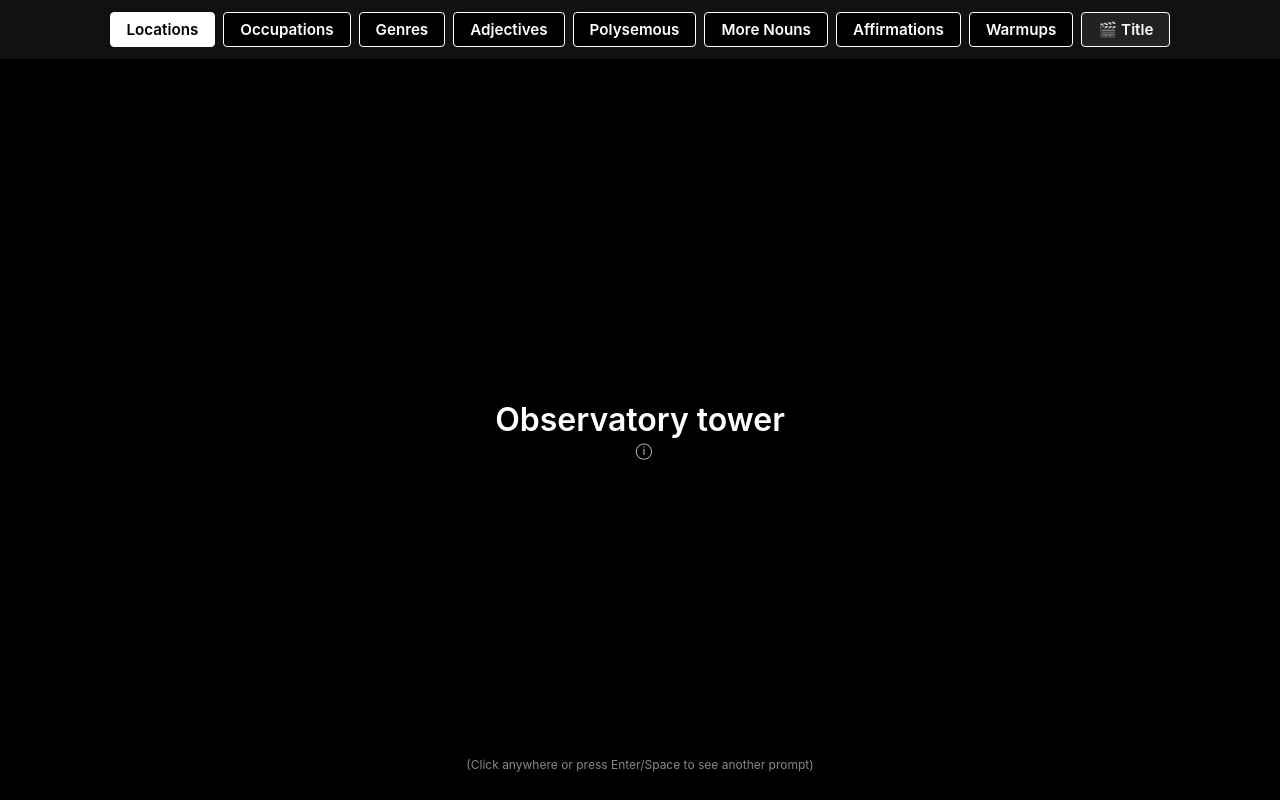
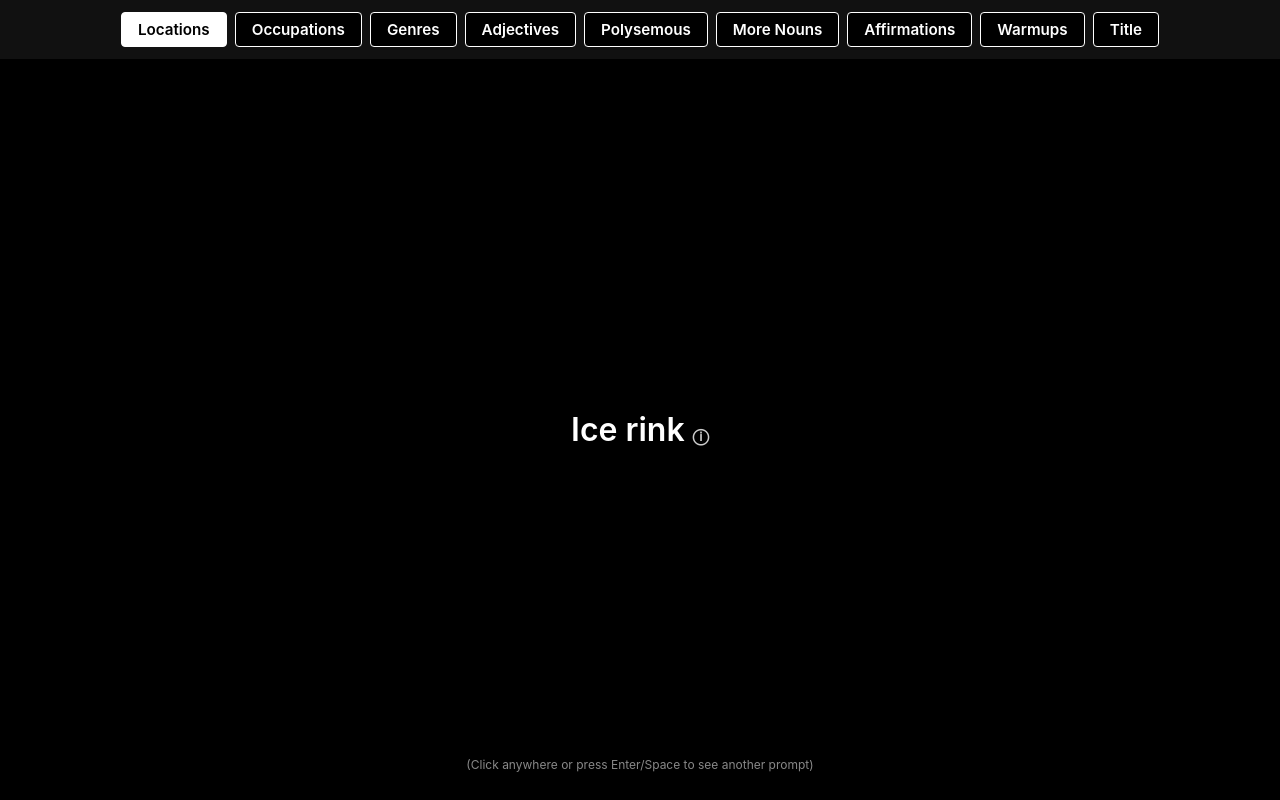
Before and after one commit to improv-tools/initiate, a React (Create React App) app: page / in a window 1280 px wide. Built offline with nearby package versions, Linux system fonts and the light colour scheme.

Commit message:
Fix for title button not behaving like other categories.

```diff
--- a/src/App.jsx
+++ b/src/App.jsx
@@ -1,23 +1,40 @@
 import React, { useState, useEffect, useRef } from "react";
 import LISTS from "./lists";
 
-const LIST_KEYS = Object.keys(LISTS);
+const TITLE_KEY = "__TITLE__";
+const LIST_KEYS = [...Object.keys(LISTS), TITLE_KEY];
 
 const TITLE_PATTERNS = [
+  // Single noun
   ({ noun }) => `The ${noun}`,
+
+  // Adjective + noun
+  ({ adj, noun }) => `The ${adj} ${noun}`,
+
+  // Two nouns
   ({ noun1, noun2 }) => `The ${noun1} of the ${noun2}`,
-  ({ adj, noun }) => `The ${adj} ${noun}`,
+
+  // Adjective + noun of noun
   ({ adj, noun1, noun2 }) => `The ${adj} ${noun1} of the ${noun2}`,
+
+  // Noun of adjective noun
   ({ noun1, adj, noun2 }) => `The ${noun1} of the ${adj} ${noun2}`,
+
+  // Adjective noun in/of location
   ({ adj, noun, location }) => `The ${adj} ${noun} in the ${location}`,
   ({ adj, noun, location }) => `The ${adj} ${noun} of ${location}`,
-  ({ adj, noun, genre }) => `A ${genre} of the ${adj} ${noun}`,
+
+  // Two adjectives
   ({ adj1, adj2, noun }) => `The ${adj1} and ${adj2} ${noun}`,
   ({ adj1, adj2, noun1, noun2 }) => `The ${adj1} ${noun1} of the ${adj2} ${noun2}`,
   ({ adj1, adj2, noun, location }) => `The ${adj1} and ${adj2} ${noun} of ${location}`,
+
+  // Genre or location focused
+  ({ genre, location }) => `A ${genre} in ${location}`,
   ({ noun, location }) => `The ${noun} in the ${location}`,
   ({ noun, location }) => `The ${noun} of ${location}`,
-  ({ genre, location }) => `A ${genre} in ${location}`,
+
+  // Plural pairings
   ({ noun1, noun2 }) => `${noun1}s and ${noun2}s`,
   ({ adj, noun1, noun2 }) => `The ${adj} ${noun1}s and ${noun2}s`,
   ({ adj, noun1, noun2 }) => `${noun1}s and the ${adj} ${noun2}`,
@@ -32,30 +49,29 @@ function generateStoryTitle() {
   const locationList = LISTS["Locations"] || [];
   const genreList = LISTS["Genres"] || [];
 
-  const rand = (list) =>
-    list[Math.floor(Math.random() * list.length)]?.text || "";
+  const adj = adjectiveList.length > 0 ? randomText(adjectiveList) : "";
+  const adj1 = adjectiveList.length > 0 ? randomText(adjectiveList) : "";
+  const adj2 = adjectiveList.length > 0 ? randomText(adjectiveList) : "";
 
-  const context = {
-    adj: rand(adjectiveList),
-    adj1: rand(adjectiveList),
-    adj2: rand(adjectiveList),
-    noun: rand(nounList),
-    noun1: rand(nounList),
-    noun2: rand(nounList),
-    location: rand(locationList),
-    genre: rand(genreList),
-  };
+  const noun = nounList.length > 0 ? randomText(nounList) : "";
+  const noun1 = nounList.length > 0 ? randomText(nounList) : "";
+  const noun2 = nounList.length > 0 ? randomText(nounList) : "";
 
-  const pattern =
-    TITLE_PATTERNS[Math.floor(Math.random() * TITLE_PATTERNS.length)];
-  return pattern(context);
+  const location = locationList.length > 0 ? randomText(locationList) : "";
+  const genre = genreList.length > 0 ? randomText(genreList) : "";
+
+  const pattern = TITLE_PATTERNS[Math.floor(Math.random() * TITLE_PATTERNS.length)];
+  return { text: pattern({ adj, adj1, adj2, noun, noun1, noun2, location, genre }) };
+}
+
+function randomText(list) {
+  return list[Math.floor(Math.random() * list.length)].text;
 }
 
 export default function App() {
   const [activeKey, setActiveKey] = useState(LIST_KEYS[0]);
   const [currentPrompt, setCurrentPrompt] = useState(null);
   const [showDefinition, setShowDefinition] = useState(false);
-  const [isTitle, setIsTitle] = useState(false);
 
   const containerRef = useRef(null);
 
@@ -64,43 +80,40 @@ export default function App() {
   }, []);
 
   const getRandomPrompt = () => {
+    if (activeKey === TITLE_KEY) {
+      return generateStoryTitle();
+    }
     const list = LISTS[activeKey];
     if (!list || list.length === 0) return null;
     return list[Math.floor(Math.random() * list.length)];
   };
 
-  const showPrompt = () => {
+  useEffect(() => {
     setCurrentPrompt(getRandomPrompt());
     setShowDefinition(false);
-    setIsTitle(false);
+  }, [activeKey]);
+
+  const handleClick = () => {
+    setCurrentPrompt(getRandomPrompt());
+    setShowDefinition(false);
   };
-
-  const showTitle = () => {
-    setCurrentPrompt({ text: generateStoryTitle() });
-    setShowDefinition(false);
-    setIsTitle(true);
-  };
-
-  useEffect(() => {
-    showPrompt();
-  }, [activeKey]);
 
   return (
     <div
       ref={containerRef}
       tabIndex={0}
       role="button"
-      onClick={showPrompt}
+      onClick={handleClick}
       onKeyDown={(e) => {
-        if (e.key === "Enter" || e.key === " ") showPrompt();
+        if (e.key === "Enter" || e.key === " ") handleClick();
       }}
       style={{
         height: "100dvh",
         minHeight: "100svh",
         display: "flex",
         flexDirection: "column",
-        backgroundColor: "#000",
-        color: "#fff",
+        backgroundColor: "#000000",
+        color: "#ffffff",
         fontFamily:
           "-apple-system, BlinkMacSystemFont, 'Segoe UI', Roboto, Helvetica, Arial, sans-serif",
         boxSizing: "border-box",
@@ -144,29 +157,9 @@ export default function App() {
               setActiveKey(key);
             }}
           >
-            {key}
+            {key === TITLE_KEY ? "Title" : key}
           </button>
         ))}
-        <button
-          onClick={(e) => {
-            e.stopPropagation();
-            showTitle();
-          }}
-          style={{
-            padding: "0.45rem 1rem",
-            borderRadius: "0.25rem",
-            border: "1px solid #fff",
-            backgroundColor: "#222",
-            color: "#fff",
-            cursor: "pointer",
-            fontWeight: 600,
-            fontSize: "0.95rem",
-            userSelect: "none",
-            fontFamily: "inherit",
-          }}
-        >
-          🎬 Title
-        </button>
       </div>
 
       <main
@@ -186,19 +179,14 @@ export default function App() {
             <div>
               <h1
                 style={{
-                  fontSize: isTitle ? "2.5rem" : "2rem",
-                  fontWeight: isTitle ? 400 : 600,
-                  fontStyle: isTitle ? "italic" : "normal",
+                  fontSize: "2rem",
+                  fontWeight: "600",
                   color: "#ffffff",
                   maxWidth: "40rem",
                   marginBottom: "0",
                 }}
               >
                 {currentPrompt.text}
-              </h1>
-
-              {!isTitle && (
-                <>
                 {(currentPrompt.definition || currentPrompt.definitions) && (
                   <span
                     onClick={(e) => {
@@ -216,6 +204,8 @@ export default function App() {
                     ⓘ
                   </span>
                 )}
+              </h1>
+
               <div style={{ minHeight: "1.25rem", marginTop: "0.1rem" }}>
                 {showDefinition && (
                   <p
@@ -279,8 +269,6 @@ export default function App() {
                   ))}
                 </div>
               )}
-                </>
-              )}
             </div>
 
             <p
```
Lines whose indentation alone changed are shown as unchanged.
